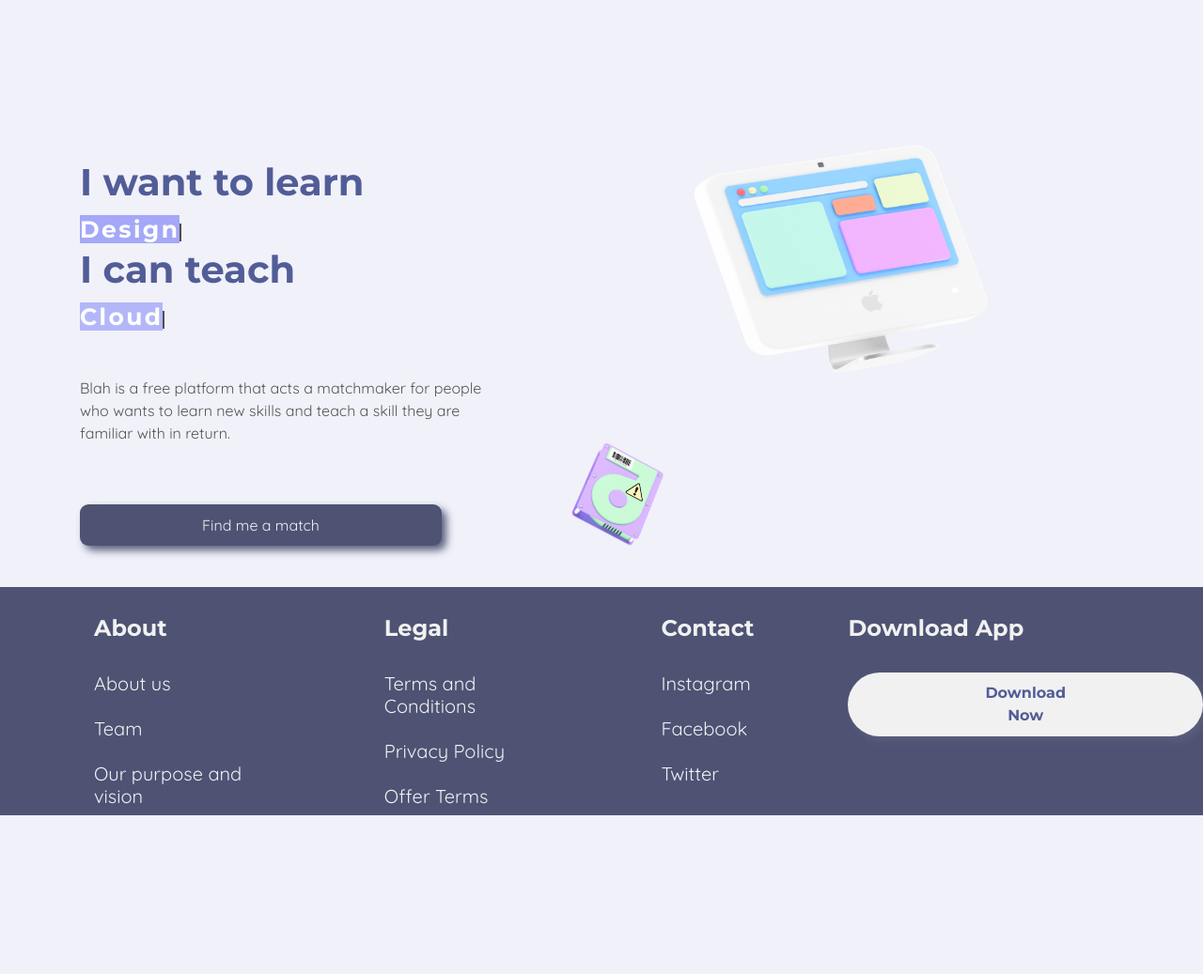
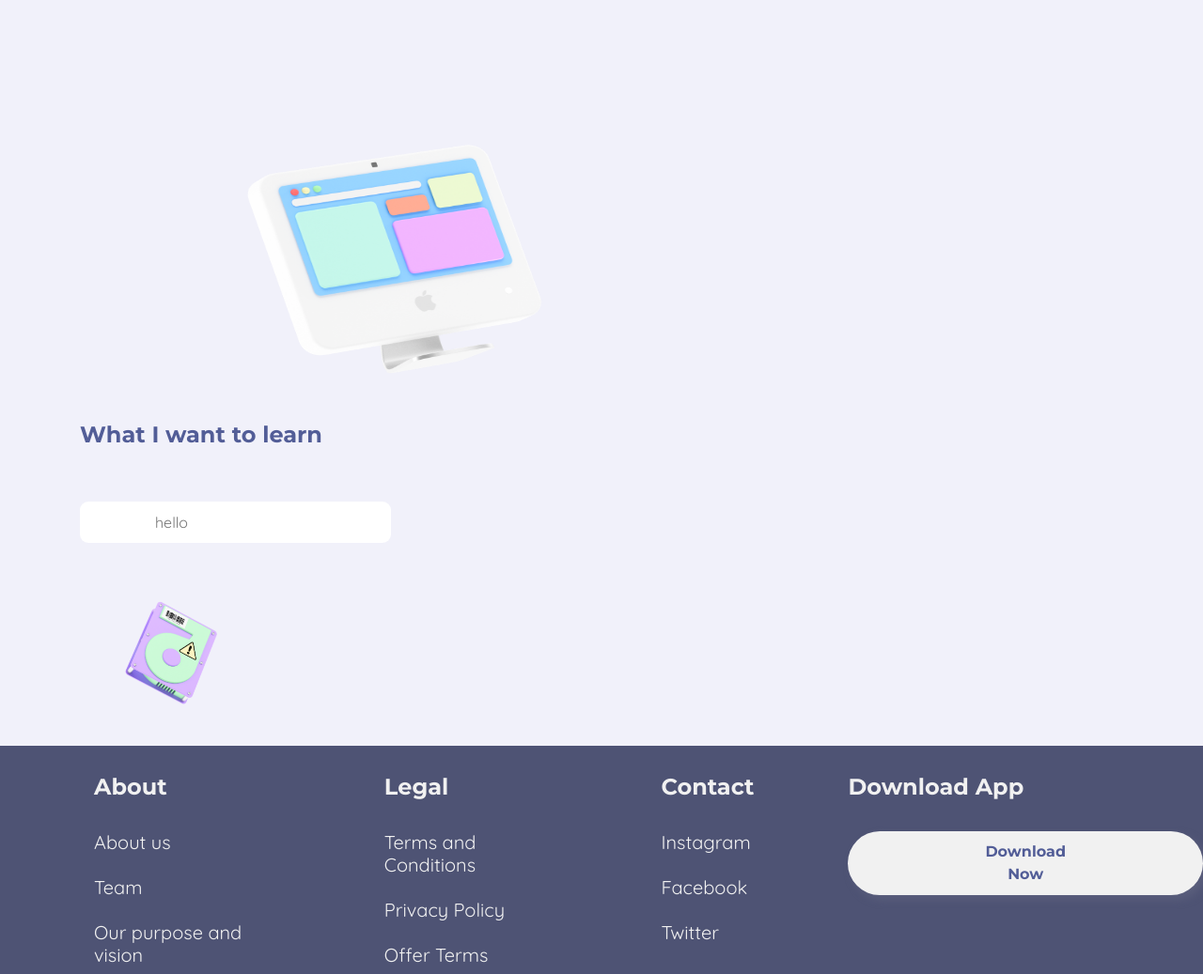
Before and after one commit to rushilg13/Learnt, a Flask app: template templates/home.html in a window 1280 px wide. Shown: the part 97-1134 px from the top of the page at 94% size. Before the commit the page ends 965 px from the top, so only its background shows below. Run offline with Flask 2, Linux system fonts and the light colour scheme; the template is opened without the code that fills it, so the values that code supplies are empty; parts of the project's set-up code (start-up, migrations or seed data) failed here and were passed over; some libraries are stand-ins or nearby versions.

Commit message:
Added stuff

```diff
--- a/login.py
+++ b/login.py
@@ -1,7 +1,7 @@
 from flask import Flask, render_template, request, redirect, url_for, flash, session
 from flask_wtf import Form
 from flask_wtf import FlaskForm
-from wtforms import StringField, PasswordField, validators, SubmitField
+from wtforms import StringField, PasswordField, validators, SubmitField, SelectMultipleField
 from wtforms.validators import DataRequired, Email, EqualTo, Length
 from wtforms.fields.html5 import EmailField
 from flask_pymongo import pymongo
@@ -22,8 +22,8 @@ class inputFormlogin(Form):
     sub = SubmitField('Login')
 
 class inputFormAdd(Form):
-    to_learn = StringField('to_learn', validators=[DataRequired()])
-    can_teach = StringField('can_teach', validators=[DataRequired()])
+    to_learn = SelectMultipleField('to_learn', choices=[('cpp', 'C++'), ('py', 'Python'), ('text', 'Plain Text')], validators=[DataRequired()])
+    can_teach = SelectMultipleField('can_teach', choices=[('cpp', 'C++'), ('py', 'Python'), ('text', 'Plain Text')], validators=[DataRequired()])
     sub = SubmitField('Add')
 
 db_password = input("Password for database is:")
@@ -115,8 +115,9 @@ def about():
 def profile():
     if 'email' in session:
         user = user_collection.find_one({"Email":session['email']})
+        details = add_collection.find({"Email":session['email']})
         print(user['First Name'], user['Last Name'])
-    return render_template('profile.html')
+    return render_template('profile.html', fname = user['First Name'], lname = user['Last Name'], email = user['Email'], details=details)
 
 if __name__ == "__main__":
     app.run(debug=True)
--- a/templates/contact.html
+++ b/templates/contact.html
@@ -50,9 +50,9 @@
         <div class="container">
           <div class="row align-items-center ">
           <div class="col-lg-5">
-              <p>We are here to help you. Reach out to us anytime at contact@Blah.com<br>
+              <p>We are here to help you. Reach out to us anytime at contact@MatchEd.com<br>
                 </p><br><br>
-                <a href="mailto:contact@Blah.com"><button>Send Email</button></a>
+                <a href="mailto:contact@MatchEd.com"><button>Send Email</button></a>
             </div>
             <div class="col-lg-7">
             <img class="imgabout animate__animated animate__fadeIn animate__delay-1s image" src='../static/img/iMac 1.png' alt="some aesthetic shit" />
--- a/templates/home.html
+++ b/templates/home.html
@@ -32,39 +32,36 @@
                       <a href="/">Home</a>
                   </li>
                   <li>
-                      <a href="/contact.html">Contact</a>
+                      <a href="/contact">Contact</a>
                   </li>
                   <li>
-                      <a href="/about.html">About</a>
+                      <a href="/about">About</a>
                   </li>
                 </ul>
           </div>
           <div>
+              <a href={{url_for('login')}}>
               <button class="btnlogin">
                   Login
               </button>
+            </a>
           </div>
       </nav>
-      {% for post in cursor %}
-        {{post}}
-      {% endfor %}
         <div class="container">
-          <div class="row align-items-center ">
-          <div class="col-lg-5">
-              <h1 class="font-weight-bold heading ">I want to learn</h1>
-              <span class="heading change_content1 typewriter"></span>
-              <h1 class="font-weight-bold heading">I can teach</h1>
-              <span class="heading change_content2 typewriter"></span><br><br>
-              <p>Blah is a free platform that acts a matchmaker
-                for people who wants to learn new skills and teach
-                a skill they are familiar with in return.
-                </p><br><br>
-                <button>Find me a match</button>
+          <div class="con1">
+              <img class="imgabout animate__animated animate__fadeIn animate__delay-1s image" src='../static/img/iMac 1.png' alt="some aesthetic shit" /><br><br>
+              <h4 class="heading">What I want to learn</h4><br><br>
+
             </div>
-            <div class="col-lg-7">
-            <img class="imgabout animate__animated animate__fadeIn animate__delay-1s image" src='../static/img/iMac 1.png' alt="some aesthetic shit" />
+              <div class="cont2">
+                  <form>
+                      <input placeholder="hello"/>
+                  </form>
+              </div>
+            <div class="cont3">
             <img class="imgabout animate__animated animate__fadeIn animate__delay-1s image-hdd" src='../static/img/HDD 1.png' alt="some aesthetic shit" />
         </div>
+            </div>
           </div>
         </div>
         <div class="footer">
--- a/templates/index.html
+++ b/templates/index.html
@@ -54,7 +54,7 @@
               <span class="heading change_content1 typewriter"></span>
               <h1 class="font-weight-bold heading">I can teach</h1>
               <span class="heading change_content2 typewriter"></span><br><br>
-              <p>Blah is a free platform that acts a matchmaker
+              <p>MatchEd is a free platform that acts a matchmaker
                 for people who wants to learn new skills and teach
                 a skill they are familiar with in return.
                 </p><br><br>
```
Also changed, not shown: templates/about.html (+87 -7 lines), templates/profile.html (+8 -0 lines).
